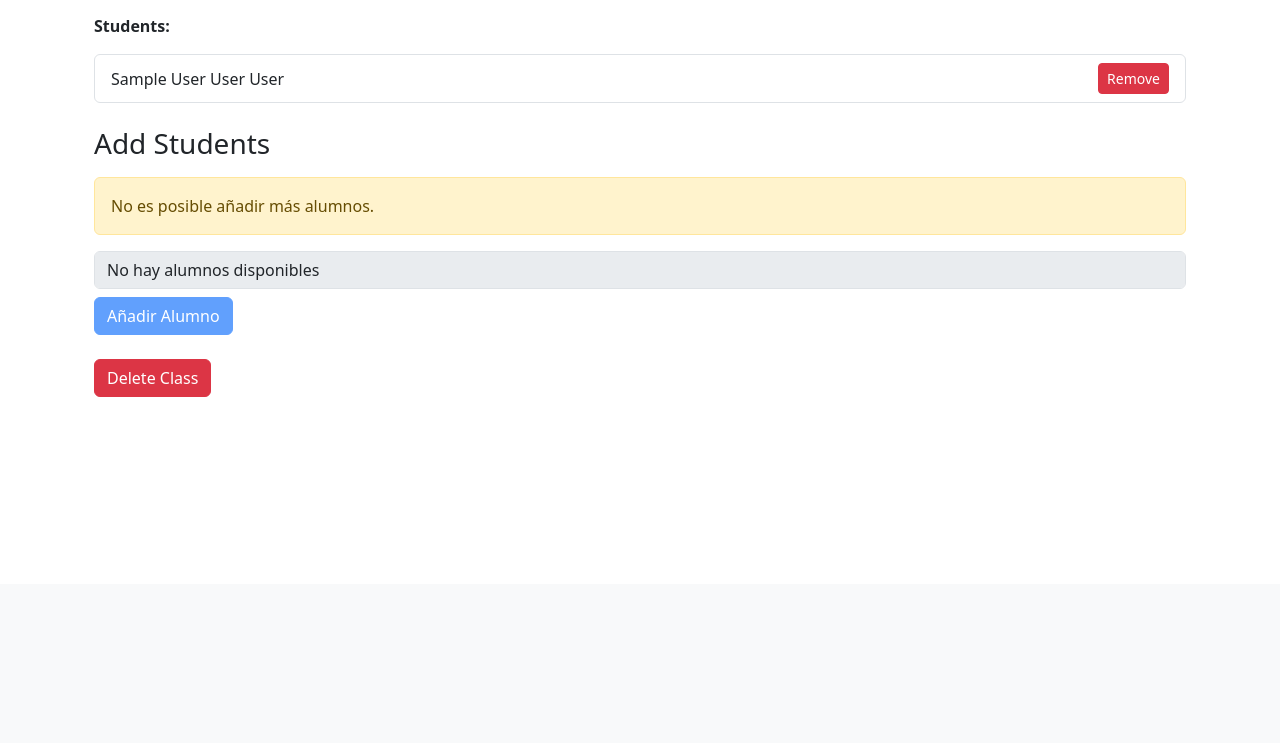
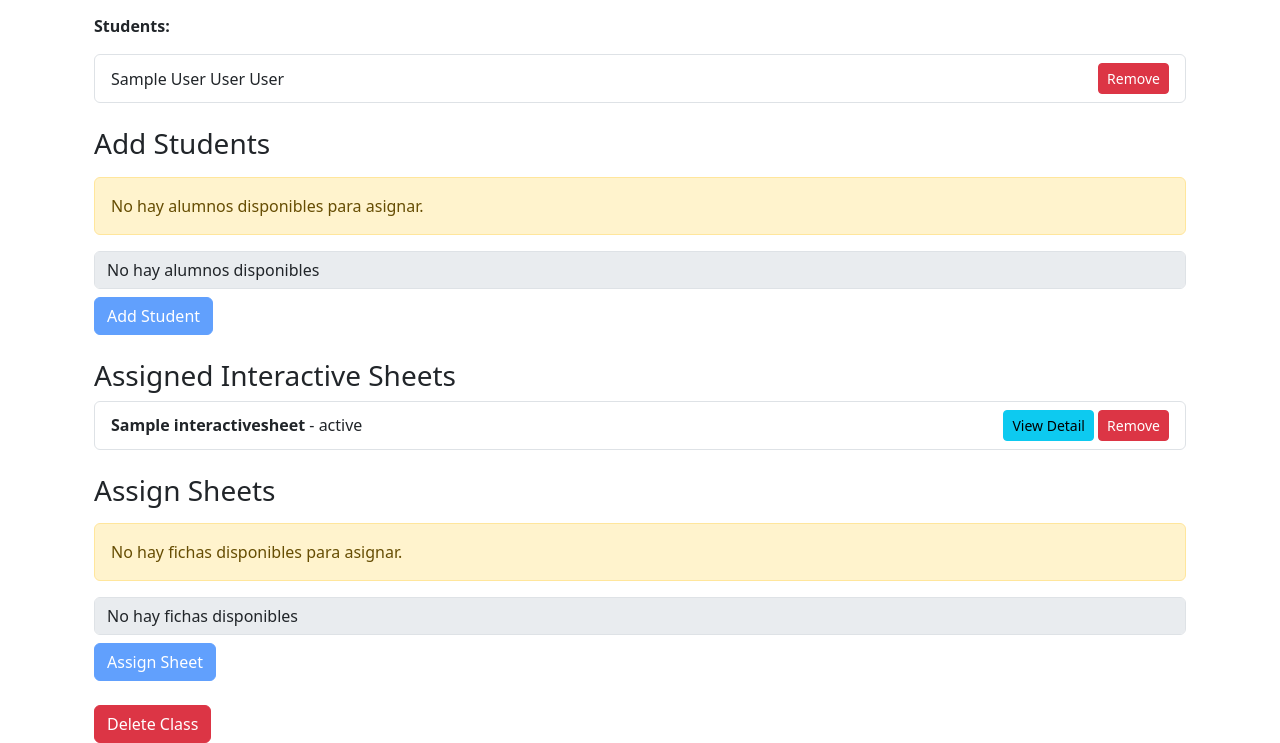
Before and after one commit to jelez25/easy_sheets, a Django app: page /classrooms/1/ in a window 1280 px wide. Shown: the part 216-959 px from the top of the page. Before the commit the page ends 613 px from the top, so only its background shows below. Run offline with Django 5.2, Linux system fonts and the light colour scheme; a user stored in the database is signed in; tables that the repository leaves empty hold one stand-in row (values such as "Sample post").

Commit message:
Add functionality to assign and remove interactive sheets in classroom view

```diff
--- a/easy_sheets/classrooms/templates/classroom_detail.html
+++ b/easy_sheets/classrooms/templates/classroom_detail.html
@@ -20,28 +20,77 @@
             <p>No students assigned to this class.</p>
         {% endfor %}
     </ul>
+
     <h3 class="mt-4">Add Students</h3>
     {% if available_students %}
         <form method="post" action="{% url 'add_student' classroom.id %}">
             {% csrf_token %}
             <select name="students" class="form-control">
                 {% for user in available_students %}
-                    <option value="{{ user.id }}">{{ user.name }} {{ user.surname_1 }}{% if user.surname_2 %} {{ user.surname_2 }}{% endif %}</option>
+                    <option value="{{ user.id }}">
+                        {{ user.name }} {{ user.surname_1 }}{% if user.surname_2 %} {{ user.surname_2 }}{% endif %}
+                    </option>
                 {% endfor %}
             </select>
             <button type="submit" class="btn btn-primary mt-2">Add Student</button>
         </form>
     {% else %}
         <div class="alert alert-warning mt-3" role="alert">
-            No es posible añadir más alumnos.
+            No hay alumnos disponibles para asignar.
         </div>
         <form>
             <select name="students" class="form-control" disabled>
                 <option>No hay alumnos disponibles</option>
             </select>
-            <button type="submit" class="btn btn-primary mt-2" disabled>Añadir Alumno</button>
+            <button type="submit" class="btn btn-primary mt-2" disabled>Add Student</button>
         </form>
     {% endif %}
+
+    <h3 class="mt-4">Assigned Interactive Sheets</h3>
+    <ul class="list-group">
+        {% for sheet in classroom.sheets.all %}
+            <li class="list-group-item d-flex justify-content-between align-items-center">
+                <div>
+                    <strong>{{ sheet.subject }}</strong> - {{ sheet.statement }}
+                </div>
+                <div>
+                    <a href="{% url 'sheet_detail' sheet.id %}" class="btn btn-info btn-sm">View Detail</a>
+                    <form method="post" action="{% url 'remove_sheet' classroom.id sheet.id %}" style="display: inline;">
+                        {% csrf_token %}
+                        <button type="submit" class="btn btn-danger btn-sm">Remove</button>
+                    </form>
+                </div>
+            </li>
+        {% empty %}
+            <p>No interactive sheets assigned to this class.</p>
+        {% endfor %}
+    </ul>
+
+    <h3 class="mt-4">Assign Sheets</h3>
+    {% if available_sheets %}
+        <form method="post" action="{% url 'assign_sheet' classroom.id %}">
+            {% csrf_token %}
+            <select name="sheets" class="form-control">
+                {% for sheet in available_sheets %}
+                    <option value="{{ sheet.id }}">
+                        {{ sheet.subject }} - {{ sheet.statement }}
+                    </option>
+                {% endfor %}
+            </select>
+            <button type="submit" class="btn btn-primary mt-2">Assign Sheet</button>
+        </form>
+    {% else %}
+        <div class="alert alert-warning mt-3" role="alert">
+            No hay fichas disponibles para asignar.
+        </div>
+        <form>
+            <select name="sheets" class="form-control" disabled>
+                <option>No hay fichas disponibles</option>
+            </select>
+            <button type="submit" class="btn btn-primary mt-2" disabled>Assign Sheet</button>
+        </form>
+    {% endif %}
+
     <form method="post" action="{% url 'delete_classroom' classroom.id %}" class="mt-4">
         {% csrf_token %}
         <button type="submit" class="btn btn-danger">Delete Class</button>
--- a/easy_sheets/classrooms/urls.py
+++ b/easy_sheets/classrooms/urls.py
@@ -1,5 +1,5 @@
 from django.urls import path
-from .views import ClassroomCreateView, ClassroomListView, ClassroomDetailView, add_student, remove_student, delete_classroom
+from .views import ClassroomCreateView, ClassroomListView, ClassroomDetailView, add_student, remove_student, delete_classroom, assign_sheet, remove_sheet
 
 urlpatterns = [
     path('', ClassroomListView.as_view(), name='classroom_list'),
@@ -8,4 +8,6 @@ urlpatterns = [
     path('<int:pk>/add-student/', add_student, name='add_student'),
     path('<int:pk>/remove-student/<int:student_id>/', remove_student, name='remove_student'),
     path('<int:pk>/delete/', delete_classroom, name='delete_classroom'),
+    path('<int:pk>/assign-sheet/', assign_sheet, name='assign_sheet'),
+    path('<int:pk>/remove-sheet/<int:sheet_id>/', remove_sheet, name='remove_sheet'),
 ]
--- a/easy_sheets/classrooms/views.py
+++ b/easy_sheets/classrooms/views.py
@@ -5,6 +5,7 @@ from django.contrib.auth.decorators import login_required
 from django.http import HttpResponseForbidden
 from .models import Classroom
 from accounts.models import CustomUser
+from interactive_sheets.models import InteractiveSheet
 from .forms import ClassroomForm
 
 # Create your views here.
@@ -52,12 +53,15 @@ class ClassroomDetailView(LoginRequiredMixin, DetailView):
     def get_context_data(self, **kwargs):
         context = super().get_context_data(**kwargs)
         classroom = self.get_object()
-        # Filtrar estudiantes disponibles: del mismo colegio y que no están en la clase
+        # Filtrar estudiantes disponibles
         available_students = CustomUser.objects.filter(
             role='student',
             school=self.request.user.school
-        ).exclude(enrolled_classrooms=classroom)  # Usar el related_name correcto
+        ).exclude(enrolled_classrooms=classroom)
+        # Filtrar fichas disponibles
+        available_sheets = InteractiveSheet.objects.exclude(classrooms=classroom)
         context['available_students'] = available_students
+        context['available_sheets'] = available_sheets
         return context
 
 @login_required
@@ -99,3 +103,31 @@ def delete_classroom(request, pk):
     classroom = get_object_or_404(Classroom, pk=pk)
     classroom.delete()
     return redirect('classroom_list')
+
+@login_required
+def assign_sheet(request, pk):
+    classroom = get_object_or_404(Classroom, pk=pk)
+
+    if request.method == 'POST':
+        sheet_id = request.POST.get('sheets')
+        if sheet_id:
+            sheet = get_object_or_404(InteractiveSheet, pk=sheet_id)
+            classroom.sheets.add(sheet)
+            return redirect('classroom_detail', pk=classroom.pk)
+
+    return redirect('classroom_detail', pk=classroom.pk)
+
+@login_required
+def remove_sheet(request, pk, sheet_id):
+    # Obtener la clase y la ficha
+    classroom = get_object_or_404(Classroom, pk=pk)
+    sheet = get_object_or_404(InteractiveSheet, pk=sheet_id)
+
+    # Verificar si el método es POST
+    if request.method == 'POST':
+        # Eliminar la ficha de la clase
+        classroom.sheets.remove(sheet)
+        return redirect('classroom_detail', pk=classroom.pk)
+
+    # Redirigir a la página de detalles de la clase si no es POST
+    return redirect('classroom_detail', pk=classroom.pk)
```
